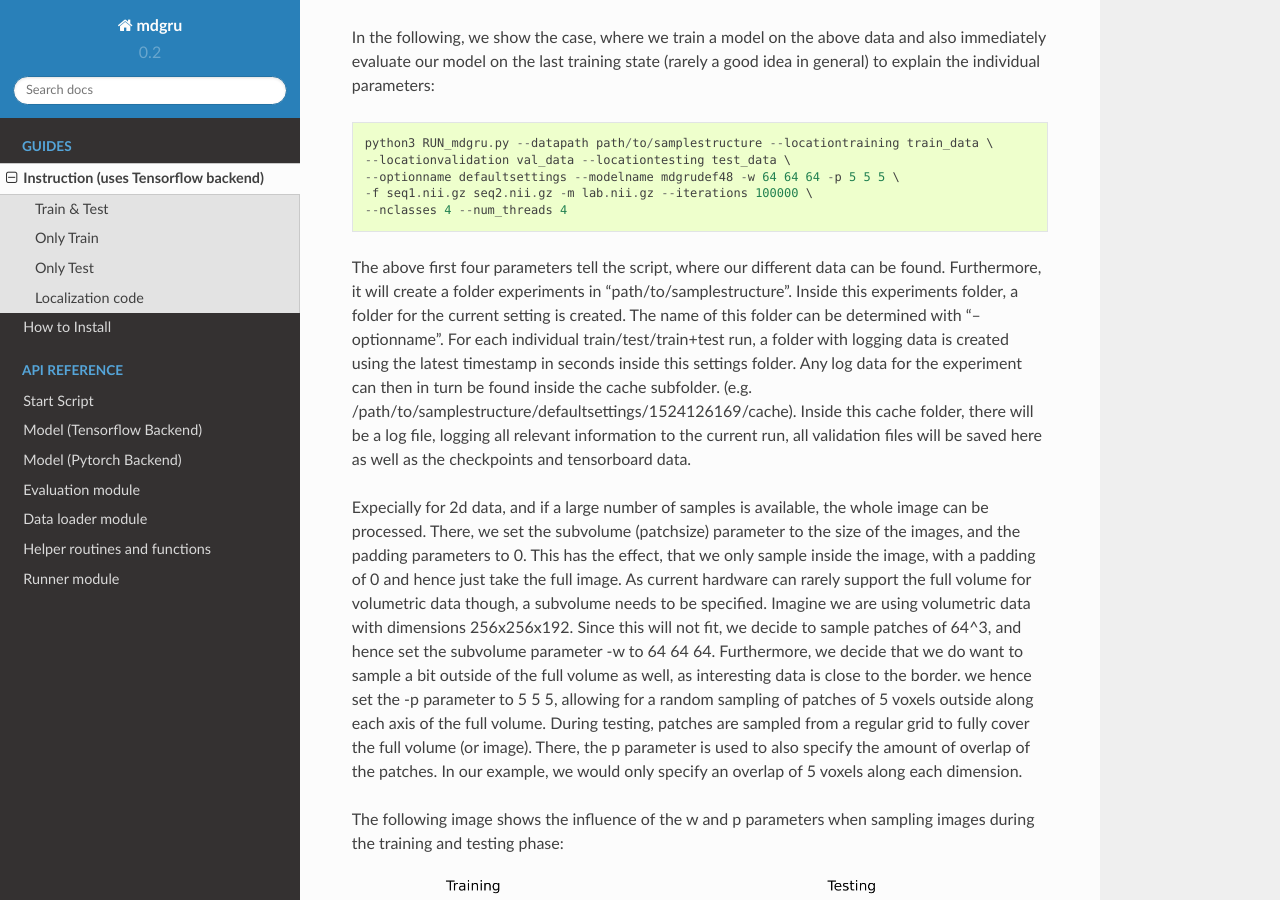
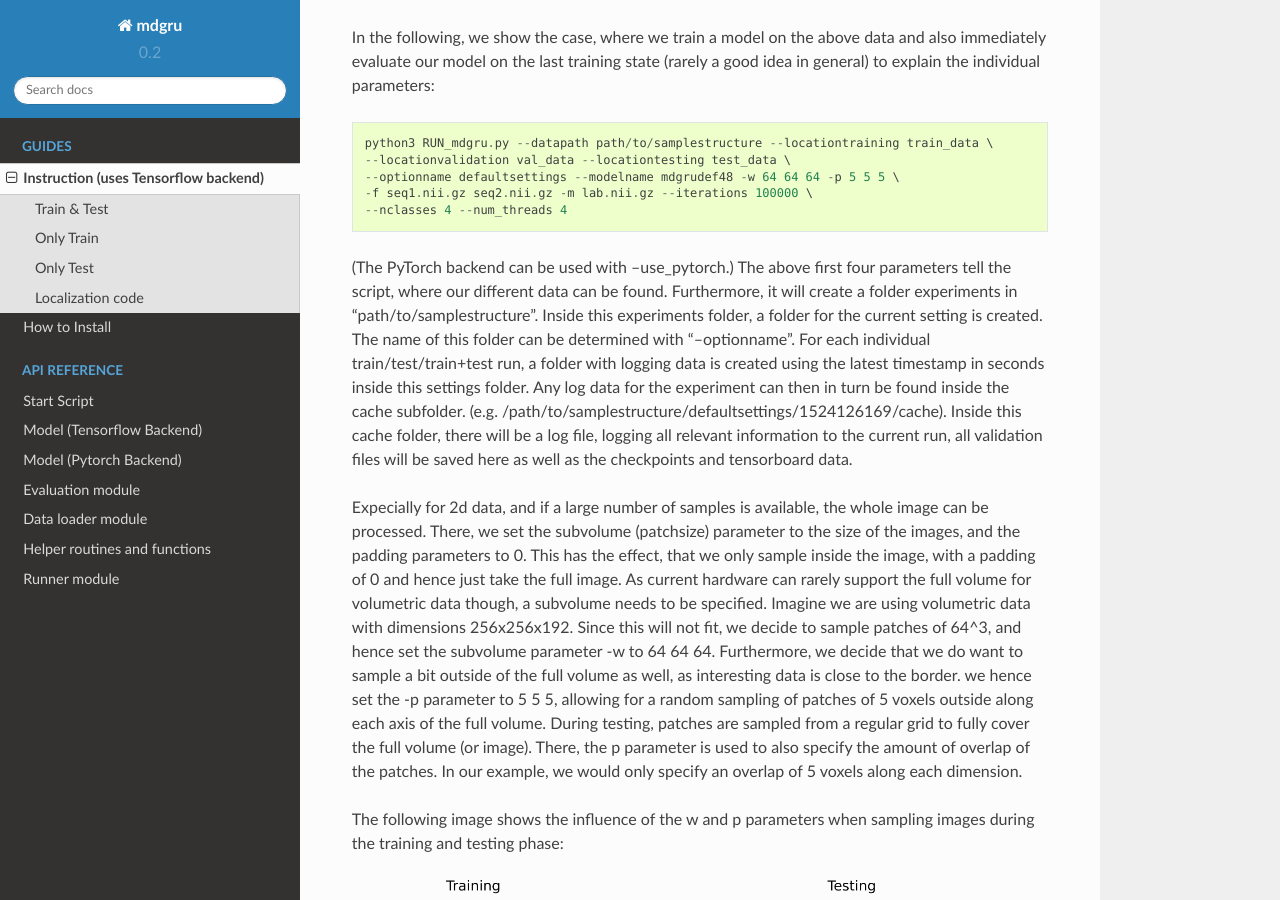
Before and after one commit to zubata88/mdgru, a Sphinx documentation site: the page built from docs/how_to_use.rst, in a window 1280 px wide and 900 px high, scrolled down 1459 px. Built offline with Sphinx 7.4.7 and the Read the Docs theme 2.0.0, drawn with Linux system fonts in a browser that asks for light colours; some of the changed text lies outside the part shown.

Commit message:
Update how_to_use.rst

```diff
--- a/docs/how_to_use.rst
+++ b/docs/how_to_use.rst
@@ -91,6 +91,7 @@ data and also immediately evaluate our model on the last training state
     -f seq1.nii.gz seq2.nii.gz -m lab.nii.gz --iterations 100000 \
     --nclasses 4 --num_threads 4
 
+(The PyTorch backend can be used with --use_pytorch.)
 The above first four parameters tell the script, where our different
 data can be found. Furthermore, it will create a folder experiments in
 "path/to/samplestructure". Inside this experiments folder, a folder for
```
Also changed, not shown: other parts of docs/how_to_use.rst (+0 -2 lines).
